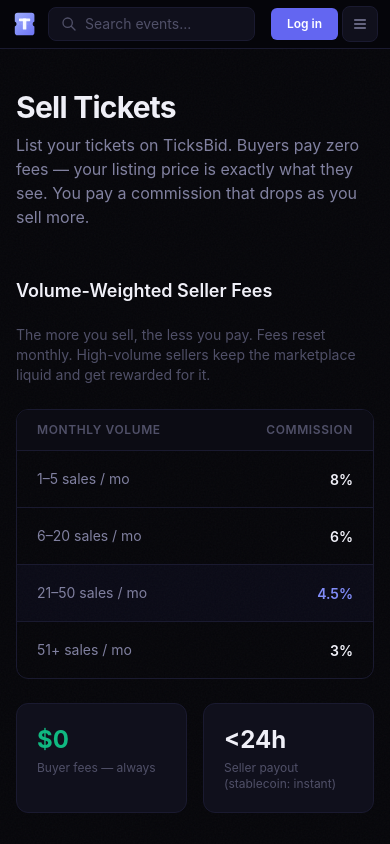
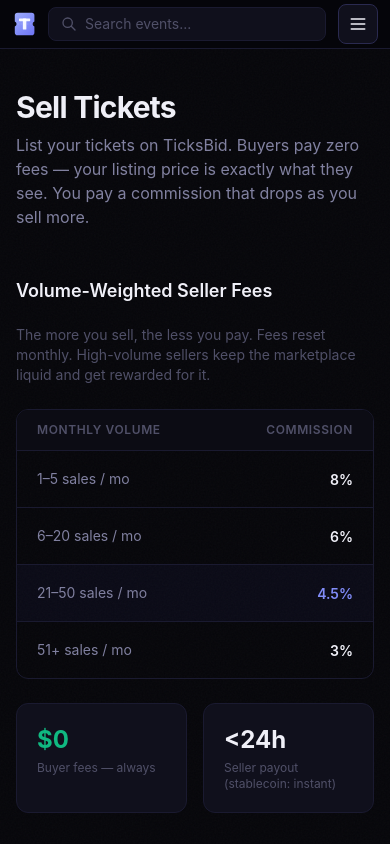
Before and after one commit to yerbapookah/ticksbid-web, a Next.js app: page /sell in a window 390 px wide. Shown: the top 844 px of the page. Built offline with nearby package versions, Linux system fonts and the light colour scheme; a web font is replaced by a local one.

Commit message:
fix: larger hamburger button, fix header layout on mobile

```diff
--- a/src/app/layout.tsx
+++ b/src/app/layout.tsx
@@ -54,7 +54,7 @@
         </Link>
 
         {/* Search bar */}
-        <form action="/" method="GET" className="flex-1 max-w-xl min-w-0">
+        <form action="/" method="GET" className="flex-1 max-w-xl min-w-0 mr-1 sm:mr-0">
           <div className="flex items-center rounded-lg border border-[var(--border)] bg-[var(--bg-card)] focus-within:border-[var(--accent)]/40 transition-colors">
             <div className="flex items-center pl-3 text-[var(--text-muted)]">
               <svg className="h-4 w-4" fill="none" viewBox="0 0 24 24" stroke="currentColor" strokeWidth={2}>
@@ -71,7 +71,7 @@
         </form>
 
         {/* Right: nav + auth + mobile menu */}
-        <div className="ml-auto flex items-center gap-1 flex-shrink-0">
+        <div className="flex items-center gap-1 flex-shrink-0">
           <nav className="hidden items-center md:flex">
             <Link href="/chat" className="flex items-center gap-1.5 rounded-md px-3 py-1.5 text-sm font-medium text-purple-400 transition-colors hover:text-purple-300 hover:bg-purple-500/10">
               <svg className="h-3.5 w-3.5" fill="none" viewBox="0 0 24 24" stroke="currentColor" strokeWidth={2}><path strokeLinecap="round" strokeLinejoin="round" d="M9.813 15.904L9 18.75l-.813-2.846a4.5 4.5 0 00-3.09-3.09L2.25 12l2.846-.813a4.5 4.5 0 003.09-3.09L9 5.25l.813 2.846a4.5 4.5 0 003.09 3.09L15.75 12l-2.846.813a4.5 4.5 0 00-3.09 3.09z" /></svg>
@@ -91,7 +91,9 @@
             </Link>
           </nav>
 
-          <HeaderAuth />
+          <div className="hidden md:block">
+            <HeaderAuth />
+          </div>
           <MobileMenu />
         </div>
       </div>
--- a/src/components/MobileMenu.tsx
+++ b/src/components/MobileMenu.tsx
@@ -10,10 +10,10 @@
     <>
       <button
         onClick={() => setOpen(true)}
-        className="flex md:hidden h-9 w-9 items-center justify-center rounded-lg border border-[var(--border)] bg-[var(--bg-card)] transition-all hover:border-[var(--border-hover)]"
+        className="flex md:hidden h-10 w-10 items-center justify-center rounded-lg border border-[var(--border-hover)] bg-[var(--bg-card)] transition-all active:scale-95 flex-shrink-0"
         aria-label="Open menu"
       >
-        <svg className="h-4 w-4 text-[var(--text-secondary)]" fill="none" viewBox="0 0 24 24" stroke="currentColor" strokeWidth={2}>
+        <svg className="h-5 w-5 text-[var(--text-primary)]" fill="none" viewBox="0 0 24 24" stroke="currentColor" strokeWidth={2}>
           <path strokeLinecap="round" strokeLinejoin="round" d="M4 6h16M4 12h16M4 18h16" />
         </svg>
       </button>
```
